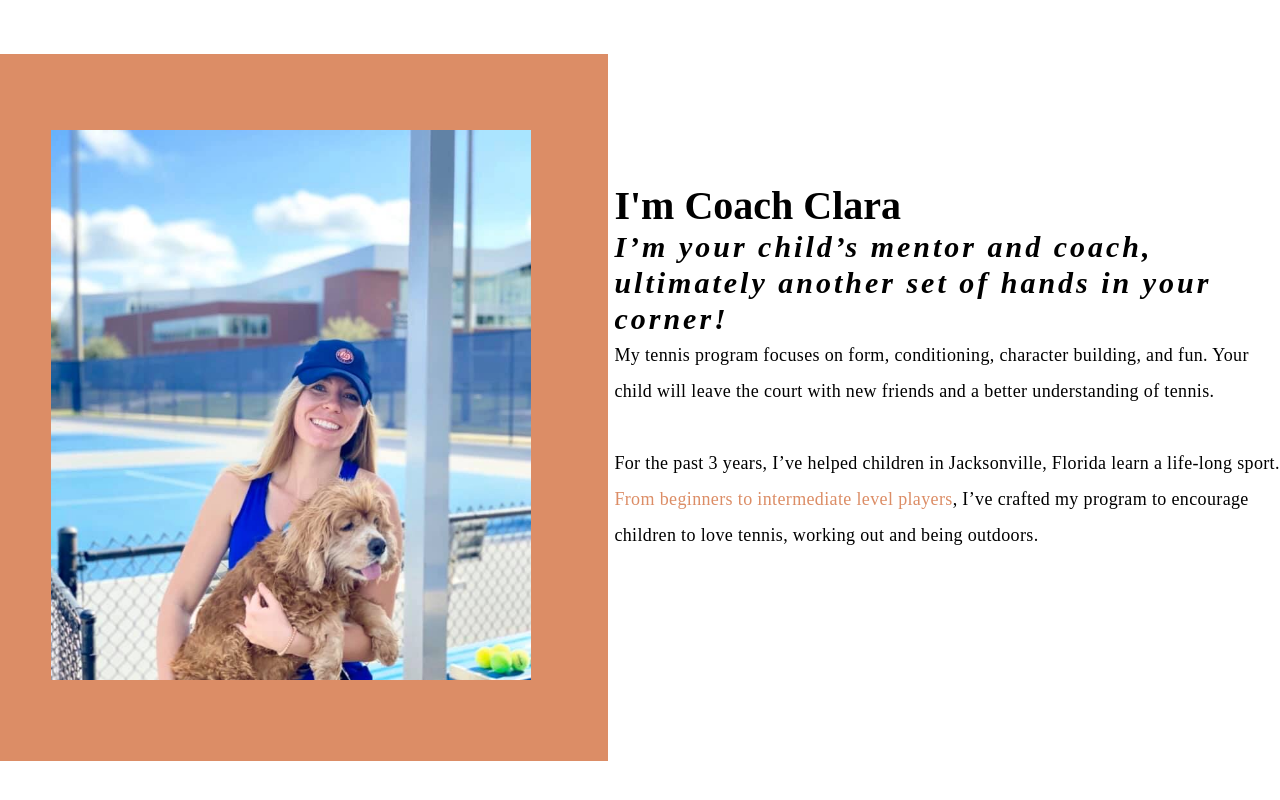
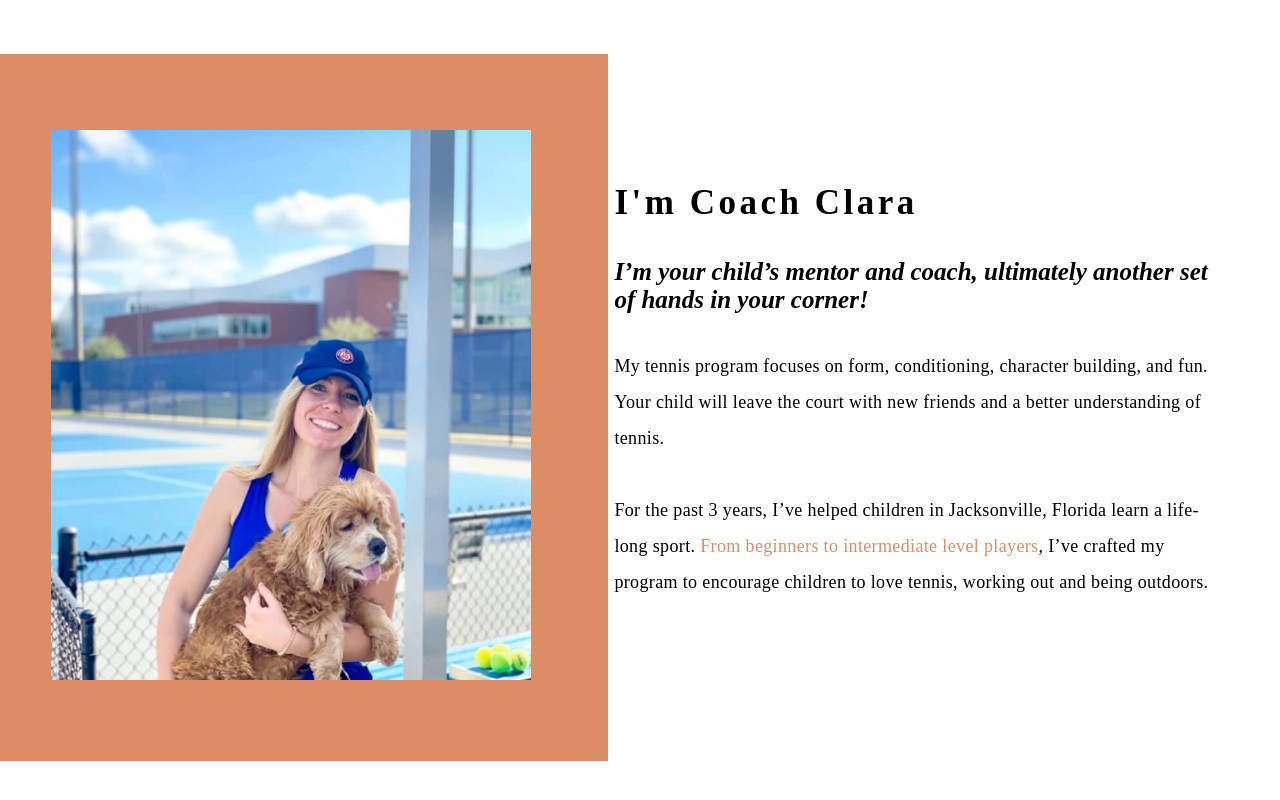
Before and after one commit to clarahowington/assignment4-howington-clara, a plain HTML site: page index.html in a window 1280 px wide. Shown: the part 772-1572 px from the top of the page. Drawn offline with Linux system fonts and the light colour scheme; a web font is replaced by a local one.

```diff
--- a/css/style.css
+++ b/css/style.css
@@ -29,6 +29,51 @@ body,html{
     #primary { width:100%; }
     #secondary { width:100%; margin:0; border:none; }
 }
+
+/*========================================
+
+
+  H1, H2 ,H3, H4, P tags
+
+
+===========================================*/
+
+h1 {
+  font-family: "Baskerville Display PT Regular", "sans-serif";
+  font-size: 40px;
+  color: Black;
+
+}
+
+h2 {
+
+  font-family: "Baskerville Display PT Regular", "sans-serif";
+  font-size: 35px;
+  letter-spacing: .1em;
+  text-align: center;
+  color: Black;
+
+}
+
+h3 {
+
+  color: Black;
+  font-family: "P22 Cezanne Pro Regular", "sans-serif";
+  font-size: 25px;
+  margin: 1rem 0;
+  font-style: italic;
+
+}
+
+p {
+  font-family: "Montserrat Regular", "sans-serif";
+  font-weight: 400;
+  font-style: normal;
+  letter-spacing: .02em;
+  color: Black;
+
+}
+
 /*========================================
 
 
@@ -189,6 +234,7 @@ span.a {
   padding-top: 0%;
   padding-left: 48%;
   padding-bottom: 30%;
+  padding-right: 5%;
   margin: 12% 0%;
   position: absolute;
 
@@ -204,49 +250,7 @@ span.a {
   text-align: left;
   line-height: 2;
   font-size: 18px;
+  font-family: "Montserrat", "sans-serif";
+
 
 }
-
-/*========================================
-
-
-  H1, H2 ,H3, H4, P tags
-
-
-===========================================*/
-
-h1 {
-  font-family: "Baskerville Display PT Regular", "sans-serif";
-  font-size: 40px;
-  color: Black;
-
-}
-
-h2 {
-
-  font-family: "Baskerville Display PT Regular", "sans-serif";
-  font-size: 30px;
-  font-style: italic;
-  letter-spacing: .1em;
-  text-align: center;
-  color: Black;
-
-}
-
-h3 {
-
-  color: Black;
-  font-family: "P22 Cezanne Pro Regular", "sans-serif";
-  font-size: 30px;
-  margin: 1rem 0;
-
-}
-
-p {
-
-  font-weight: 400;
-  font-style: normal;
-  letter-spacing: .02em;
-  color: Black;
-
-}
--- a/index.html
+++ b/index.html
@@ -44,15 +44,17 @@
         <img src="images/coachclara.jpeg" alt="coachclara" title="coachclara" width="480" height="550"/>
       </div>
        <div class="firstsectionbox">
-        <h1>I'm Coach Clara</h1>
-        <h2>I’m your child’s mentor and coach, ultimately another set of hands in your corner!</h2>
+        <h2>I'm Coach Clara</h2>
+        <br>
+        <h3>I’m your child’s mentor and coach, ultimately another set of hands in your corner!</h3>
+        <br>
         <p>My tennis program focuses on form, conditioning,
            character building, and fun. Your child will leave the court with new friends and a better understanding of tennis.
            <br><br> For the past 3 years, I’ve helped children in Jacksonville,
            Florida learn a life-long sport. <span style="color: #DC8D66 ">From beginners to
            intermediate level players</span>, I’ve crafted my program to
            encourage children to love tennis, working out and being outdoors.
-         </p>
+        </p>
        </div>
       <footer>
       </footer>
```
